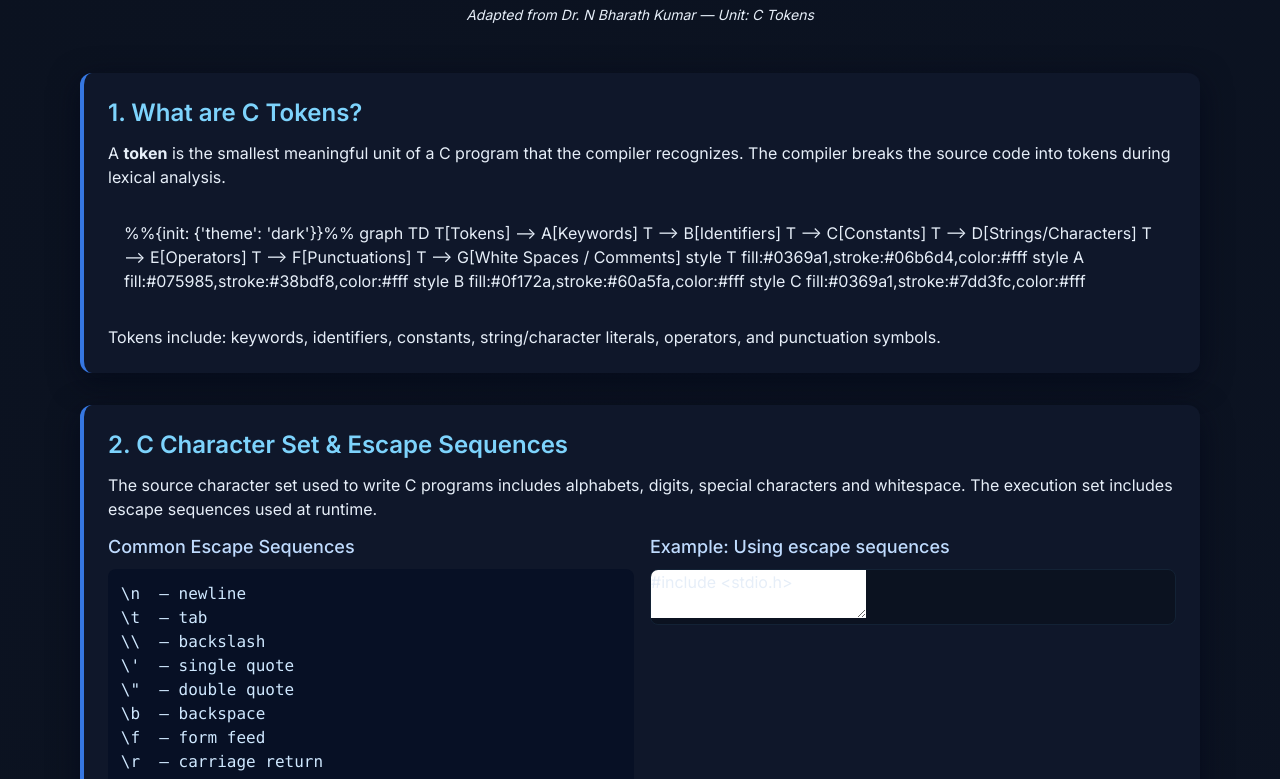
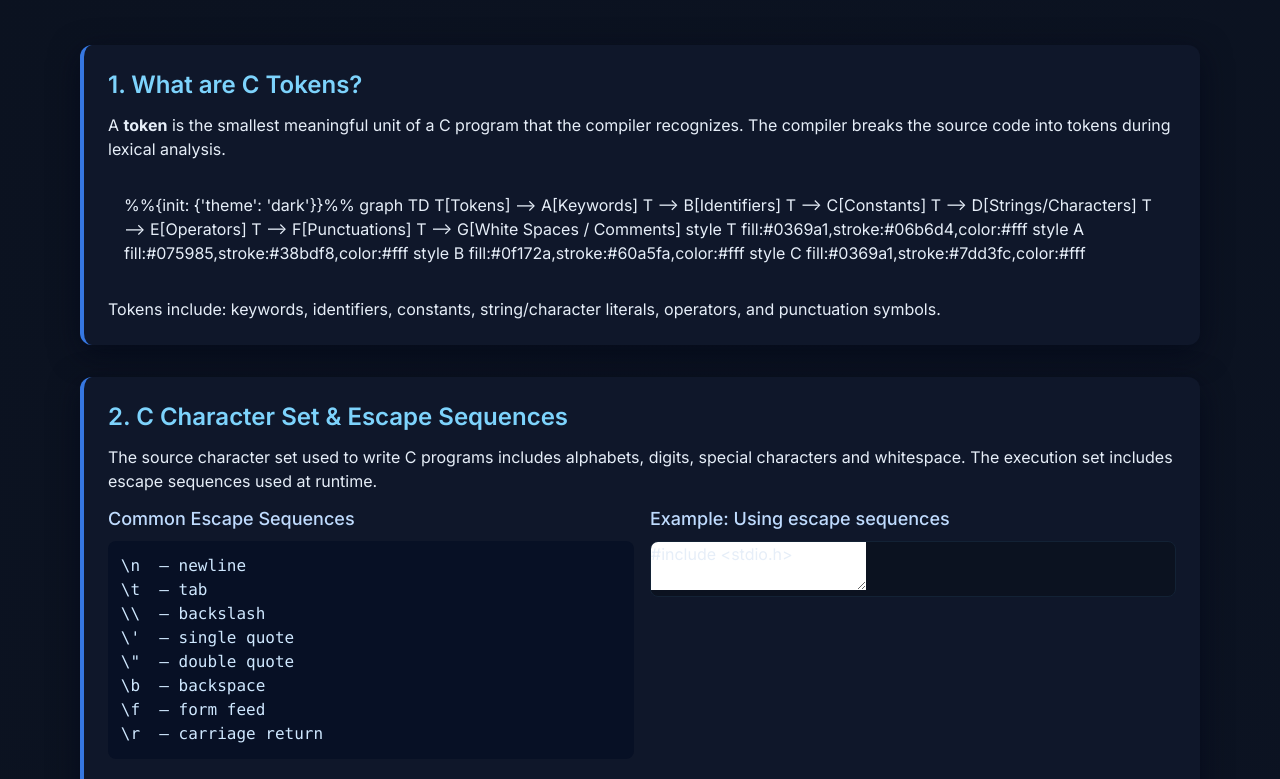
Before and after one commit to bharat215eee/c-book, a plain HTML site: page chapters/chapter2.html in a window 1280 px wide. Shown: the part 183-962 px from the top of the page. Drawn offline with nearby package versions, Linux system fonts and the light colour scheme; a script that the page names is missing.

Commit message:
Update chapter2.html

```diff
--- a/chapters/chapter2.html
+++ b/chapters/chapter2.html
@@ -152,7 +152,6 @@
     <section class="text-center mb-12" data-aos="fade-up">
       <h1 class="text-4xl md:text-5xl font-bold mb-2">Chapter 2: C Tokens</h1>
       <p class="text-lg text-sky-200 mb-2">Understanding the smallest building blocks of C programs</p>
-      <p class="text-sm text-sky-100 italic">Adapted from Dr. N Bharath Kumar — Unit: C Tokens</p>
     </section>
 
     <!-- 1. What are tokens (Mermaid diagram) -->
```
